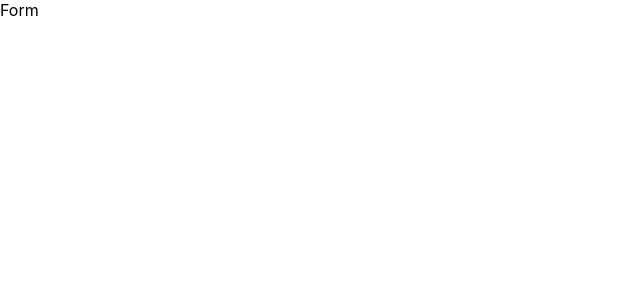
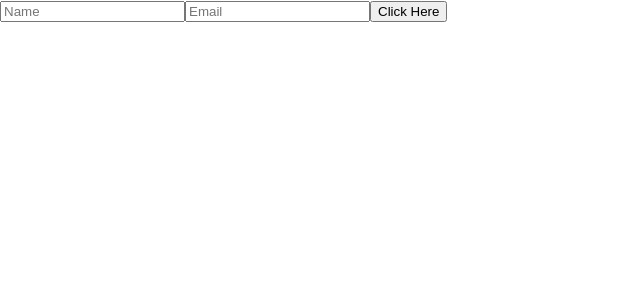
Before and after one commit to Maninder-mike/maninder-app, a Next.js app: page /Form in a window 1280 px wide. Shown: the top 300 px of the page, without its empty margins (0-640 px from the left). Built offline with nearby package versions, Linux system fonts and the light colour scheme.

Commit message:
second commit

```diff
--- a/pages/Form.jsx
+++ b/pages/Form.jsx
@@ -1,9 +1,13 @@
-import React from 'react'
+import React from "react";
 
 const Form = () => {
   return (
-    <div>Form</div>
-  )
-}
+    <div>
+      <input type="text" placeholder="Name" />
+      <input type="email" placeholder="Email" />
+      <button>Click Here</button>
+    </div>
+  );
+};
 
-export default Form
+export default Form;
```
